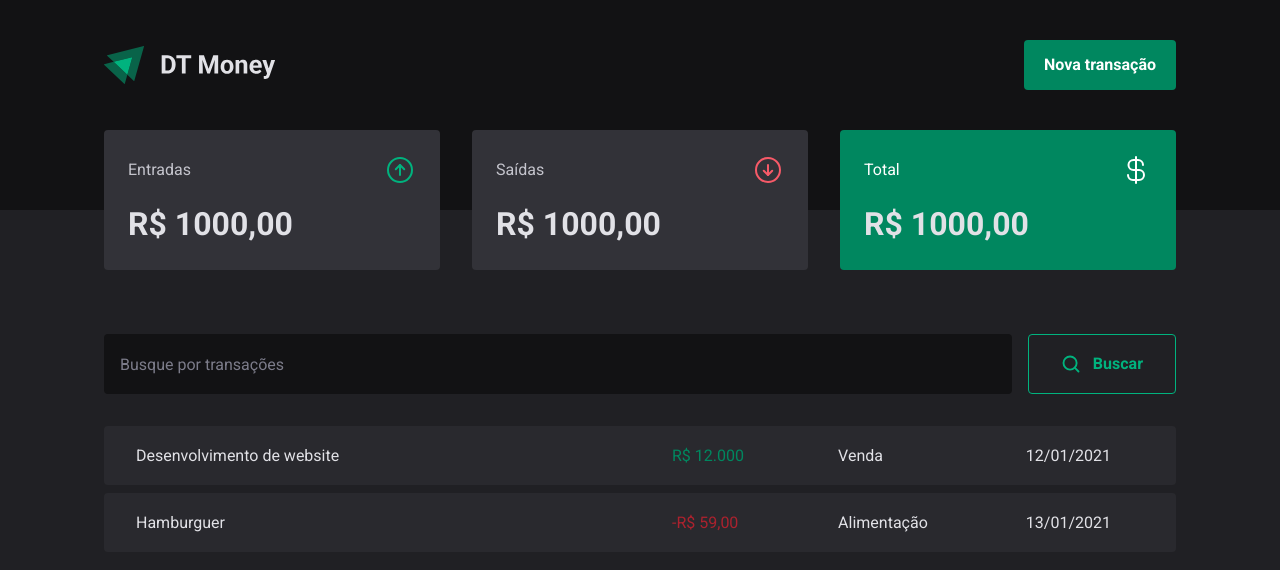
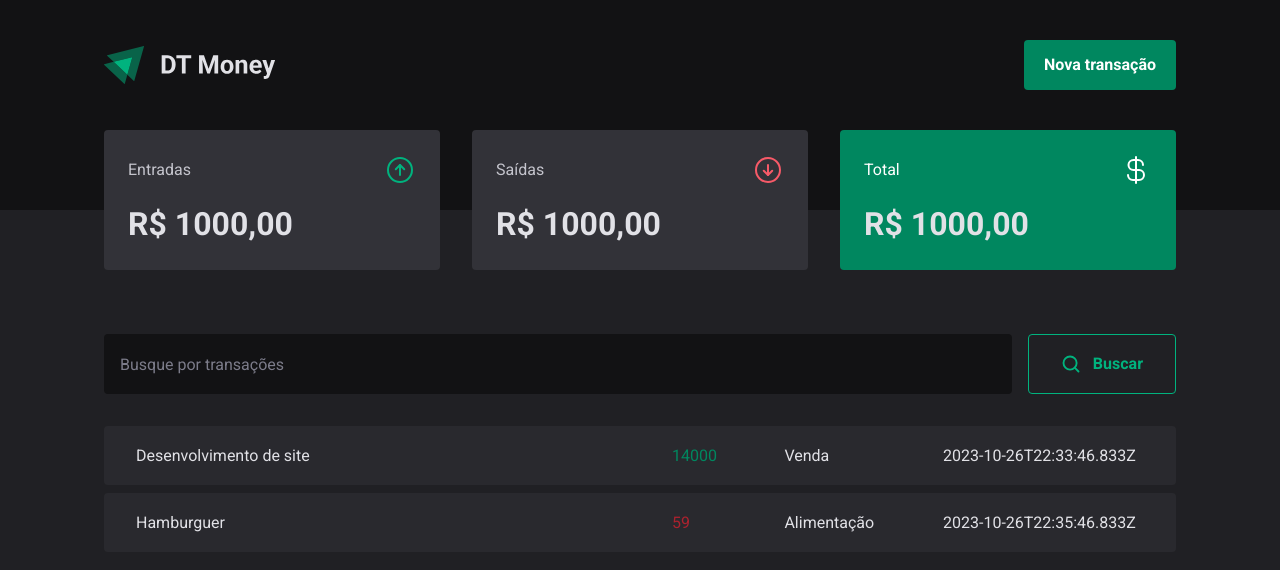
Before and after one commit to VanessaVPG/dt-money, a React (Vite) app: page / in a window 1280 px wide. Shown: the top 570 px of the page. Built offline with nearby package versions, Linux system fonts and the light colour scheme; data requests are answered from the project's data file.

Commit message:
feat: integração com json-server

```diff
--- a/package.json
+++ b/package.json
@@ -5,6 +5,7 @@
   "type": "module",
   "scripts": {
     "dev": "vite",
+    "dev:server": "json-server server.json -w -d 500",
     "build": "tsc && vite build",
     "lint": "eslint . --ext ts,tsx --report-unused-disable-directives --max-warnings 0",
     "preview": "vite preview"
--- /dev/null
+++ b/server.json
@@ -0,0 +1,20 @@
+{
+  "transactions": [
+    {
+      "id": 1,
+      "description": "Desenvolvimento de site",
+      "type": "income",
+      "category": "Venda",
+      "price": 14000,
+      "createdAt": "2023-10-26T22:33:46.833Z"
+    },
+    {
+      "id": 2,
+      "description": "Hamburguer",
+      "type": "outcome",
+      "category": "Alimentação",
+      "price": 59,
+      "createdAt": "2023-10-26T22:35:46.833Z"
+    }
+  ]
+}
--- a/src/App.tsx
+++ b/src/App.tsx
@@ -2,9 +2,6 @@
 import { defaultTheme } from './styles/themes/default.ts';
 import { GlobalStyle } from './styles/global.ts';
 import { Transactions } from './pages/Transactions/index.tsx';
-import { Summary } from './components/Summary/index.tsx';
-import { PriceHighlight, TransactionsContainer, TransactionsTable } from './pages/Transactions/styles.ts';
-import { SearchForm } from './pages/Transactions/components/SearchForm/index.tsx';
 
 export function App() {
 
@@ -12,31 +9,6 @@
     <ThemeProvider theme={defaultTheme}>
       <GlobalStyle />
       <Transactions />
-      <Summary />
-      <TransactionsContainer>
-      <SearchForm />
-        <TransactionsTable>
-          <tbody>
-            <tr>
-              <td width="50%">Desenvolvimento de website</td>
-              <td>
-                <PriceHighlight variant='income'>R$ 12.000</PriceHighlight>
-              </td>
-              <td>Venda</td>
-              <td>12/01/2021</td>
-            </tr>
-            <tr>
-              <td width="50%">Hamburguer</td>
-              <td>
-                <PriceHighlight variant='outcome'>-R$ 59,00</PriceHighlight>
-              </td>
-              <td>Alimentação</td>
-              <td>13/01/2021</td>
-            </tr>
-          </tbody>
-        </TransactionsTable>
-      </TransactionsContainer>
-
     </ThemeProvider>
 
   )
--- a/src/pages/Transactions/index.tsx
+++ b/src/pages/Transactions/index.tsx
@@ -1,9 +1,56 @@
 import { Header } from "../../components/Header";
+import { useEffect } from "react";
+import { useState } from "react";
+import { PriceHighlight, TransactionsContainer, TransactionsTable } from "./styles";
+import { SearchForm } from "./components/SearchForm";
+import { Summary } from "../../components/Summary";
 
+
+interface Transaction {
+  id: number,
+  description: string,
+  type: 'income' | 'outcome',
+  category: string,
+  price: number,
+  createdAt: string
+}
 export function Transactions() {
+  const [transactions, setTransactions] = useState<Transaction[]>([]);
+
+  async function loadTransactions() {
+    const response = await fetch('http://localhost:3000/transactions');
+    const data = await response.json();
+    setTransactions(data);
+
+  }
+  useEffect(() => {
+    loadTransactions();
+  }, [])
+
   return (
     <div>
       <Header />
+      <Summary />
+      <TransactionsContainer>
+        <SearchForm />
+        <TransactionsTable>
+          <tbody>
+            {transactions.map(transaction => {
+              return (
+                <tr key={transaction.id}>
+                  <td width="50%">{transaction.description}</td>
+                  <td>
+                    <PriceHighlight variant={transaction.type}>{transaction.price}</PriceHighlight>
+                  </td>
+                  <td>{transaction.category}</td>
+                  <td>{transaction.createdAt}</td>
+                </tr>
+              )
+            })
+            }
+          </tbody>
+        </TransactionsTable>
+      </TransactionsContainer>
     </div>
   )
 }
```
